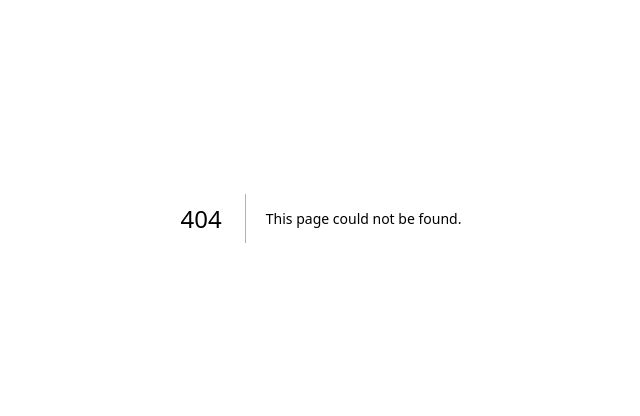
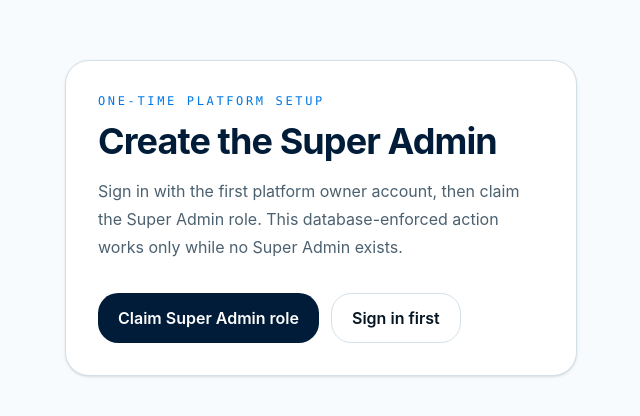
Before and after one commit to toolminesai/reportandfix, a Next.js app: page /setup/super-admin in a window 1280 px wide. Before the commit this address had no page. Shown: the part 182-598 px from the top of the page, without its empty margins (319-959 px from the left). Built offline with nearby package versions, Linux system fonts and the light colour scheme.

Commit message:
feat: add Super Admin setup link and create new setup page

```diff
--- /dev/null
+++ b/app/setup/super-admin/page.tsx
@@ -0,0 +1,24 @@
+'use client'
+
+import Link from 'next/link'
+import { useRouter } from 'next/navigation'
+import { useState } from 'react'
+import { createClient } from '@/lib/supabase/client'
+
+export default function SuperAdminSetupPage() {
+  const router = useRouter()
+  const [message, setMessage] = useState('')
+  const [loading, setLoading] = useState(false)
+
+  async function bootstrap() {
+    setLoading(true)
+    setMessage('')
+    const { error } = await createClient().rpc('bootstrap_super_admin')
+    setLoading(false)
+    if (error) return setMessage(error.message.includes('already') ? 'Super Admin setup is already complete.' : 'Only the first signed-in account can complete this setup.')
+    router.replace('/staff')
+    router.refresh()
+  }
+
+  return <main className="flex min-h-screen items-center justify-center bg-background px-6 py-12"><section className="w-full max-w-lg rounded-3xl border border-border bg-card p-8 shadow-sm"><p className="font-mono text-xs uppercase tracking-[0.22em] text-brand-blue">One-time platform setup</p><h1 className="mt-3 text-4xl font-bold tracking-tight text-primary">Create the Super Admin</h1><p className="mt-4 leading-7 text-muted-foreground">Sign in with the first platform owner account, then claim the Super Admin role. This database-enforced action works only while no Super Admin exists.</p><div className="mt-8 flex flex-wrap gap-3"><button type="button" onClick={bootstrap} disabled={loading} className="rounded-xl bg-primary px-5 py-3 font-semibold text-primary-foreground disabled:opacity-60">{loading ? 'Checking setup…' : 'Claim Super Admin role'}</button><Link href="/auth" className="rounded-xl border border-border px-5 py-3 font-semibold">Sign in first</Link></div>{message && <p role="status" className="mt-5 rounded-xl border border-brand-blue/20 bg-brand-blue-soft px-4 py-3 text-sm text-primary">{message}</p>}</section></main>
+}
```
Also changed, not shown: app/auth/page.tsx (+1 -1 lines).
